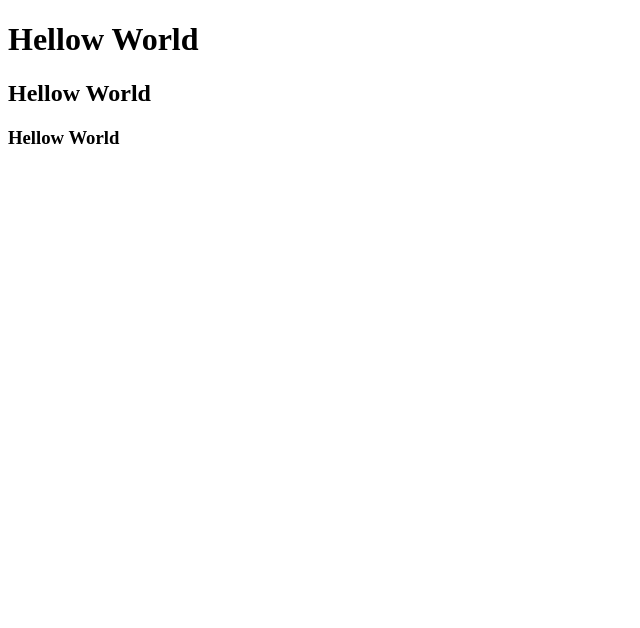
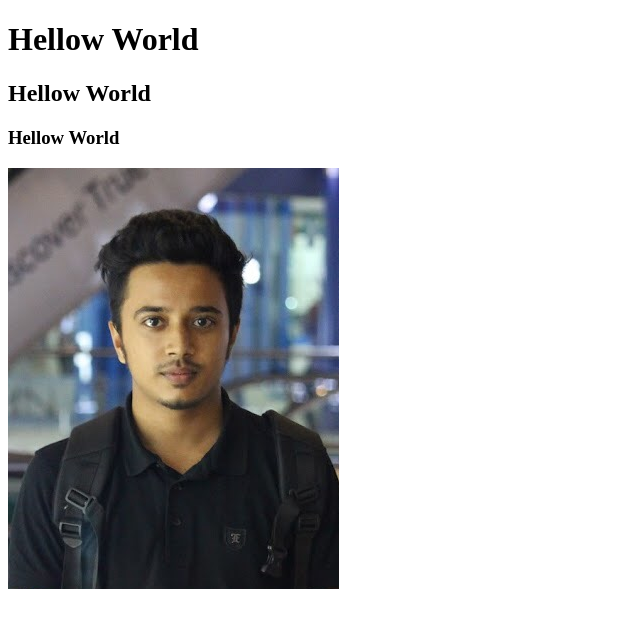
Before and after one commit to jubairzaman/Web-repo, a plain HTML site: page index.html in a window 1280 px wide. Shown: the whole page, without its empty margins (0-640 px from the left). Drawn offline with Linux system fonts and the light colour scheme.

Commit message:
picture Added

```diff
--- a/index.html
+++ b/index.html
@@ -10,5 +10,7 @@
     <h1>Hellow World</h1>
     <h2>Hellow World</h2>
     <h3>Hellow World</h3>
+
+    <img src="IMG_0487.png" alt="Jubair Zaman">
 </body>
 </html>
```
Also changed, not shown: IMG_0487.png (added).
